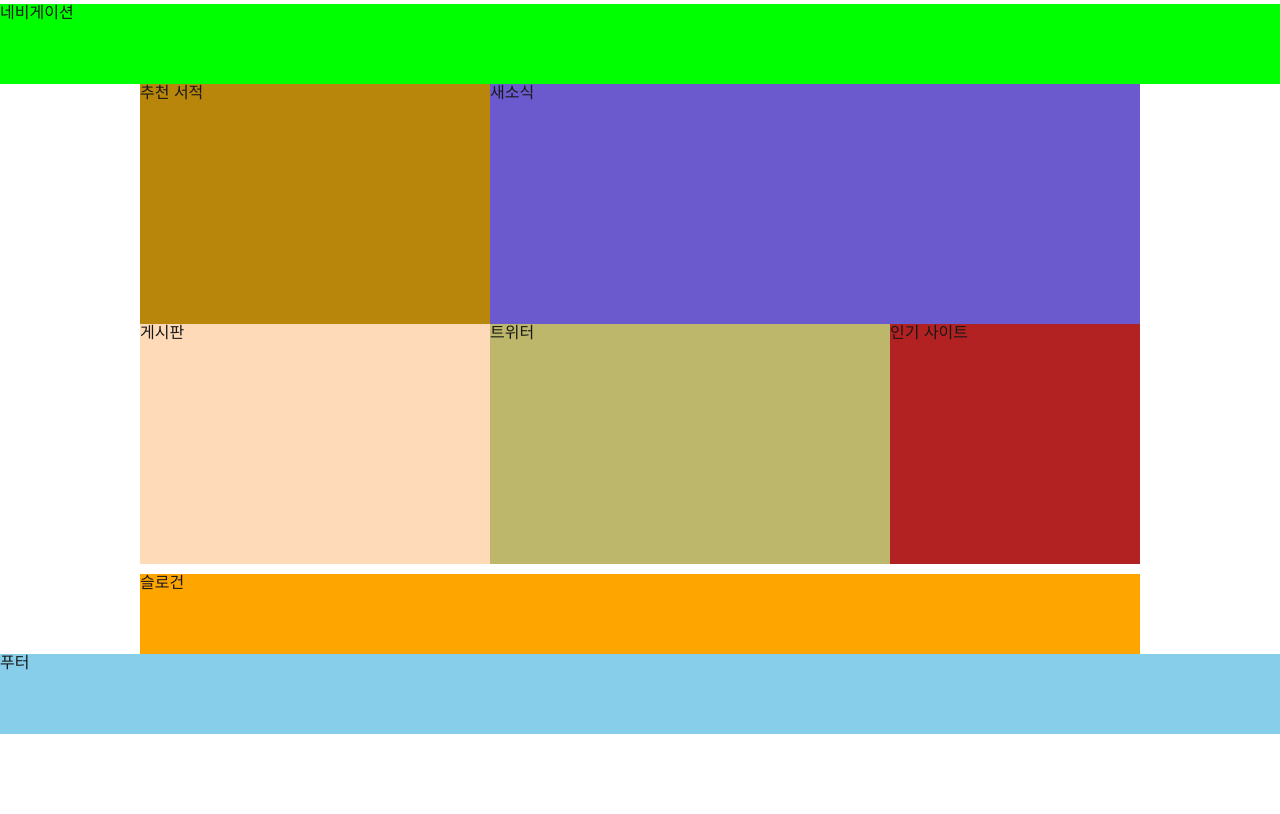
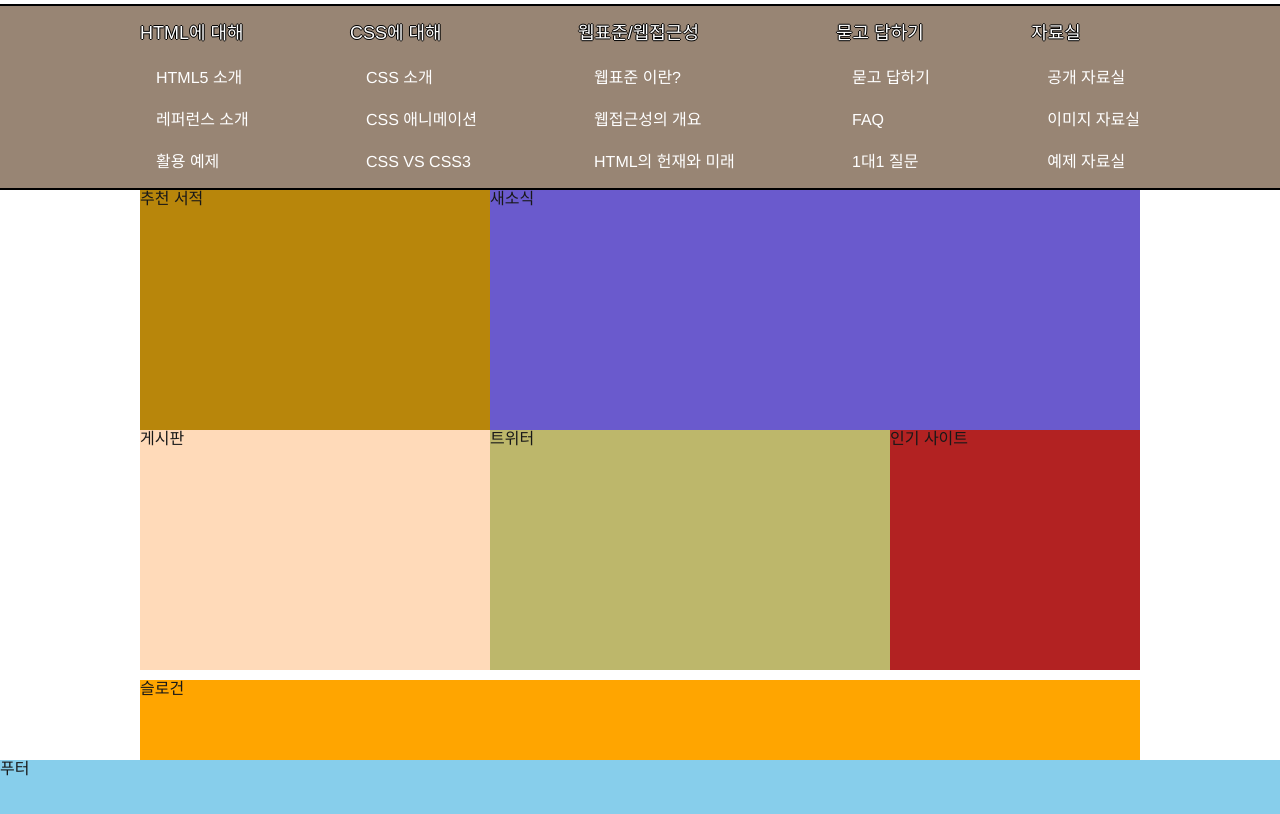
Before and after one commit to echwn/fds9_html-css, a plain HTML site: page index.html in a window 1280 px wide. Shown: the part 96-910 px from the top of the page. Before the commit the page ends 830 px from the top, so only its background shows below. Drawn offline with Linux system fonts and the light colour scheme; a web font is replaced by a local one.

Commit message:
CSS navigation - animation

```diff
--- a/css/style.css
+++ b/css/style.css
@@ -27,11 +27,14 @@ legend, .a11y-hidden{
   position: absolute;
   clip: rect(0, 0, 0, 0);
 }
-
+html{
+  font-size: 10px;
+}
 /* 기본 스타일 */
 body{
   background-color: #fff;
   color: #181818;
+  font-size: 1.6rem;
   font-family: 'Noto Sans Regular', 'Franklin Gothic Medium', 'Arial Narrow', Arial, sans-serif;
 }
 
@@ -61,19 +64,8 @@ body{
   grid-template-rows: 50px 50px;
 }
 
-/* header::after{
-  content: "";
-  position: absolute;
-  top: 0;
-  left: 0;
-  width: 100%;
-  height: 100%;
-  background: repeating-linear-gradient(to right, rgba(0, 0, 0, 0.2), rgba(0, 0, 0, 0.2) 65px, transparent 65px, transparent 85px);
-} */
-
 /* 로고 */
 .logo{
-  background-color: #fff;
   margin: 0;
   -ms-grid-column: 1;
   -ms-grid-column-span: 2;
@@ -157,9 +149,49 @@ input[type="search"]{
 
 /* 네비게이션 */
 .navigation{
-  background-color: lime;
-  height: 10vh;
+  padding-top: 0.5em;
+  background-color: #988574;
+  border-top: 2px solid #000;
+  border-bottom: 2px solid #000;
 }
+.menu{
+  width: 1000px;
+  margin: 0 auto;
+  color: #fff;
+  display: flex;
+  justify-content: space-between;
+  font-size: 1.6rem;
+}
+.menu span{
+  display: block;
+  cursor: pointer;
+  font-size: 1.8rem;
+  padding: 0.5em 0;
+  font-family: 'Noto Sans Bold', sans-serif;
+  text-shadow:
+  0 1px 0 #000,
+  1px 0 0 #000,
+  0 -1px 0 #000,
+  -1px 0 0 #000;
+  transition: all 5s ease,
+
+}
+.menu span:hover, .menu li:focus span{
+  color: rgba(0, 0, 0 .2);
+}
+
+.sub-menu{
+  margin-top:0.5em;
+}
+.sub-menu li{
+  margin: 0.5em 0 0.5em 1em;
+}
+.sub-menu a{
+  display: block;
+  padding: 0.5em 0;
+}
+
+/* 메인 */
 .main{
   background-color: peachpuff;
   /* display: flex;
@@ -168,7 +200,6 @@ input[type="search"]{
   flex-flow: row wrap;
   justify-content: space-between;*/
 }
-
 .clearfix::after{
   content: "";
   clear: both;
--- a/index.html
+++ b/index.html
@@ -25,7 +25,51 @@
         </fieldset>
       </form>
     </header>
-    <nav class="navigation">네비게이션</nav>
+    <nav class="navigation">
+      <h2 class="a11y-hidden">메인 메뉴</h2>
+      <ul class="menu">
+        <li tabindex="0">
+          <span class="icon">HTML에 대해</span>
+          <ul class="sub-menu">
+            <li><a href="#">HTML5 소개</a></li>
+            <li><a href="#">레퍼런스 소개</a></li>
+            <li><a href="#">활용 예제</a></li>
+          </ul>
+        </li>
+        <li tabindex="0">
+          <span class="icon">CSS에 대해</span>
+          <ul class="sub-menu">
+            <li><a href="#">CSS 소개</a></li>
+            <li><a href="#">CSS 애니메이션</a></li>
+            <li><a href="#">CSS VS CSS3</a></li>
+          </ul>
+        </li>
+        <li tabindex="0">
+          <span class="icon">웹표준/웹접근성</span>
+          <ul class="sub-menu">
+            <li><a href="#">웹표준 이란?</a></li>
+            <li><a href="#">웹접근성의 개요</a></li>
+            <li><a href="#">HTML의 헌재와 미래</a></li>
+          </ul>
+        </li>
+        <li tabindex="0">
+          <span class="icon">묻고 답하기</span>
+          <ul class="sub-menu">
+            <li><a href="#">묻고 답하기</a></li>
+            <li><a href="#">FAQ</a></li>
+            <li><a href="#">1대1 질문</a></li>
+          </ul>
+        </li>
+        <li tabindex="0">
+          <span class="icon">자료실</span>
+          <ul class="sub-menu">
+            <li><a href="#">공개 자료실</a></li>
+            <li><a href="#">이미지 자료실</a></li>
+            <li><a href="#">예제 자료실</a></li>
+          </ul>
+        </li>
+      </ul>
+    </nav>
     <main class="main clearfix">
       <section class="recommend-book">추천 서적</section>
       <section class="news">새소식</section>
```
Also changed, not shown: animaition.html (added, +20 -0 lines), css/animation.css (added, +52 -0 lines).
